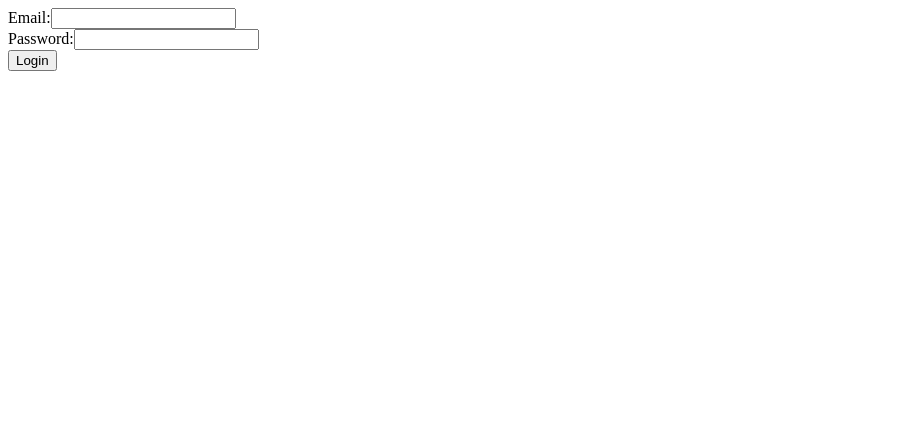
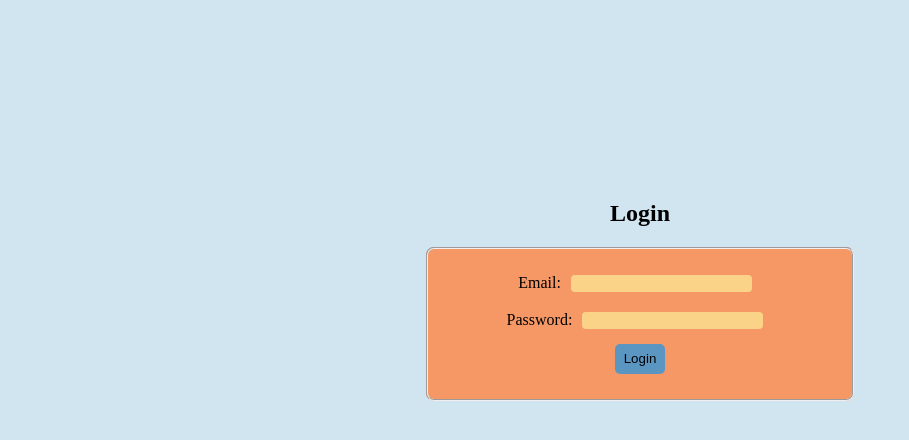
Before and after one commit to Fouad-Mesrane/daylite, a React (Vite) app in the folder frontend/: page /Login in a window 1280 px wide. Shown: the top 440 px of the page, without its empty margins (0-909 px from the left). Built offline with nearby package versions, Linux system fonts and the light colour scheme.

Commit message:
CSS Changes

```diff
--- a/frontend/src/index.css
+++ b/frontend/src/index.css
@@ -0,0 +1,38 @@
+body{
+    /*background-color:  #5B96C2;*/
+    background-color:#D1E5F0;
+    margin-top: 200px;
+  }
+  h2{
+    text-align: center;
+  }
+  fieldset{
+    text-align: center;
+    width: 400px;
+    background-color:   #F69865;
+    border-radius: 8px;
+  }
+  .form-container{
+  display: flex;
+  justify-content: center;
+  }
+  .form-element{
+
+    margin: 10px 10px;
+  }
+  .form-element input{
+    margin: 10px 10px;
+    border-radius: 4px;
+    border: none;
+    background-color: #FAD389;
+  }
+
+  .form-element button{
+    margin: 5px 5px;
+    background-color: #5B96C2;
+    border: none;
+    border-radius: 5px;
+    width: 50px;
+    height: 30px;
+
+  }
--- a/frontend/src/pages/Login.jsx
+++ b/frontend/src/pages/Login.jsx
@@ -8,7 +8,10 @@ export default function Login(){
 
     return(
         <>
-          <form>
+        <h2>Login</h2>
+        <div className='form-container'>
+         <fieldset>
+          <form className='form-element'>
             <label>Email:
                 <input type="text" ref={emailRef} />
             </label><br/>
@@ -17,6 +20,8 @@ export default function Login(){
             </label><br/>
             <button>Login</button>
           </form>
+          </fieldset>
+          </div>
         </>
     )
 }
```
